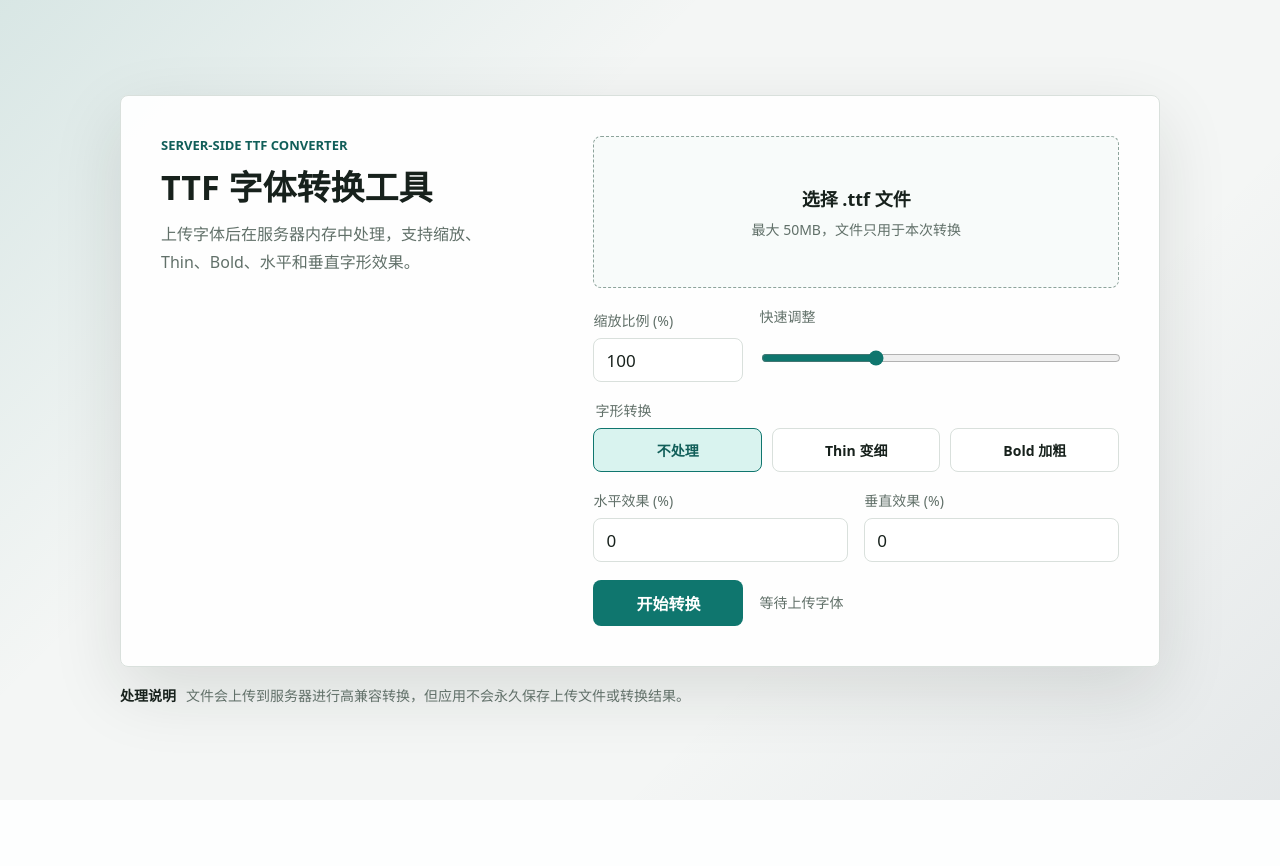
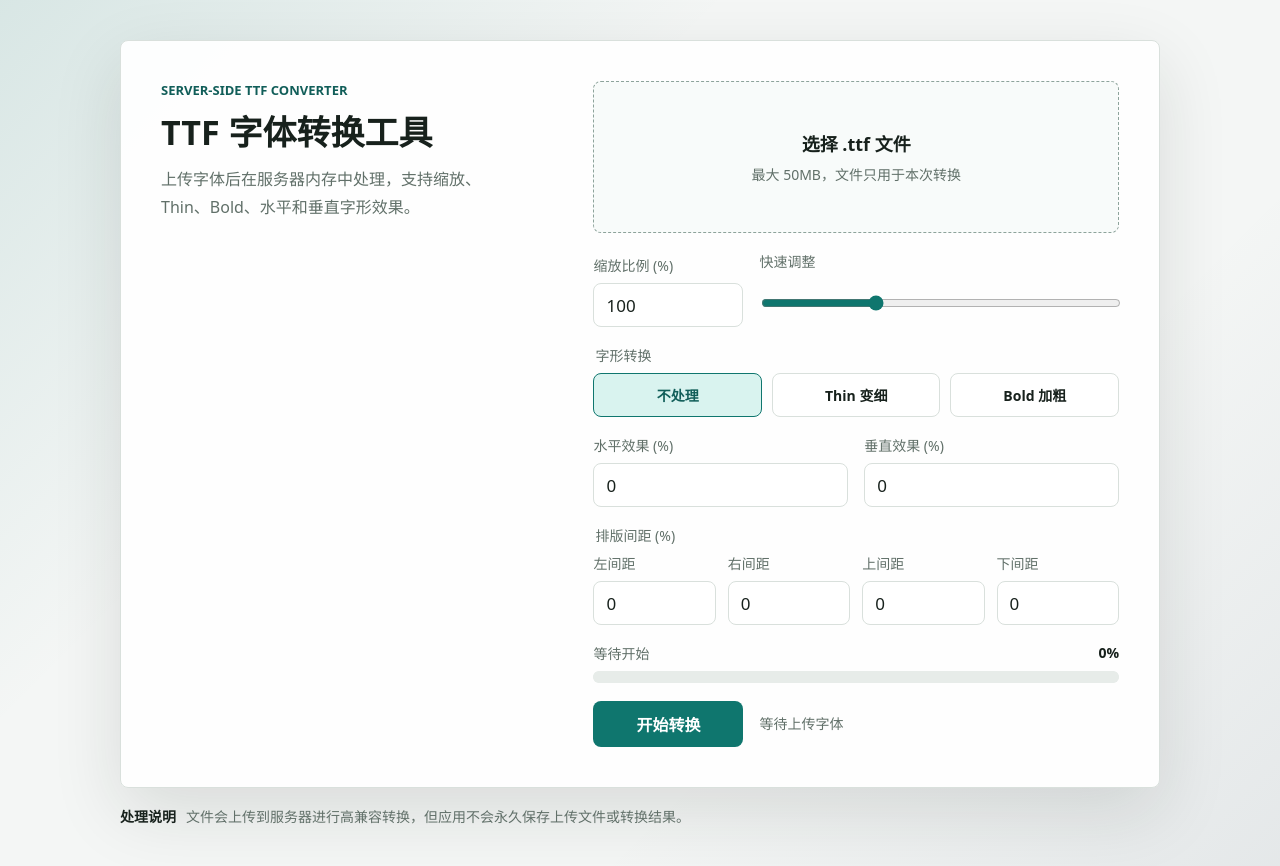
Before and after one commit to Kun686/Font-Editor, a FastAPI app: page / in a window 1280 px wide. Before the commit the page ends 800 px from the top, so only its background shows below. Run offline with FastAPI, Linux system fonts and the light colour scheme.

Commit message:
添加字距
说明本次更新内容，例如：修复页面样式、更新后端逻辑、同步配置文件。

```diff
--- a/main.py
+++ b/main.py
@@ -31,6 +31,10 @@ async def convert_font(
     weight_mode: str = Form("none"),
     effect_x_percent: float = Form(0),
     effect_y_percent: float = Form(0),
+    spacing_left_percent: float = Form(0),
+    spacing_right_percent: float = Form(0),
+    spacing_top_percent: float = Form(0),
+    spacing_bottom_percent: float = Form(0),
 ) -> Response:
     filename = font_file.filename or ""
     if not filename.lower().endswith(".ttf"):
@@ -51,6 +55,10 @@ async def convert_font(
             weight_mode=weight_mode,
             effect_x_percent=effect_x_percent,
             effect_y_percent=effect_y_percent,
+            spacing_left_percent=spacing_left_percent,
+            spacing_right_percent=spacing_right_percent,
+            spacing_top_percent=spacing_top_percent,
+            spacing_bottom_percent=spacing_bottom_percent,
         )
     except FontConversionError as exc:
         raise HTTPException(status_code=400, detail=str(exc)) from exc
@@ -61,6 +69,10 @@ async def convert_font(
         weight_mode=weight_mode,
         effect_x_percent=effect_x_percent,
         effect_y_percent=effect_y_percent,
+        spacing_left_percent=spacing_left_percent,
+        spacing_right_percent=spacing_right_percent,
+        spacing_top_percent=spacing_top_percent,
+        spacing_bottom_percent=spacing_bottom_percent,
     )
     return Response(
         content=converted,
@@ -81,12 +93,22 @@ def _download_name(
     weight_mode: str,
     effect_x_percent: float,
     effect_y_percent: float,
+    spacing_left_percent: float,
+    spacing_right_percent: float,
+    spacing_top_percent: float,
+    spacing_bottom_percent: float,
 ) -> str:
     normalized_source = source_filename.replace("\\", "/")
     source_stem = Path(normalized_source).stem.strip() or "font"
     safe_stem = _safe_file_part(source_stem) or "font"
     effect = _effect_label(weight_mode, effect_x_percent, effect_y_percent)
-    return f"{safe_stem}-{scale_percent}pct-{effect}.ttf"
+    spacing = _spacing_label(
+        spacing_left_percent,
+        spacing_right_percent,
+        spacing_top_percent,
+        spacing_bottom_percent,
+    )
+    return f"{safe_stem}-{scale_percent}pct-{effect}{spacing}.ttf"
 
 
 def _effect_label(weight_mode: str, effect_x_percent: float, effect_y_percent: float) -> str:
@@ -99,6 +121,31 @@ def _effect_label(weight_mode: str, effect_x_percent: float, effect_y_percent: f
     )
 
 
+def _spacing_label(
+    spacing_left_percent: float,
+    spacing_right_percent: float,
+    spacing_top_percent: float,
+    spacing_bottom_percent: float,
+) -> str:
+    if not any(
+        [
+            spacing_left_percent,
+            spacing_right_percent,
+            spacing_top_percent,
+            spacing_bottom_percent,
+        ]
+    ):
+        return ""
+
+    return (
+        "-space-"
+        f"l{_format_effect_number(spacing_left_percent)}-"
+        f"r{_format_effect_number(spacing_right_percent)}-"
+        f"t{_format_effect_number(spacing_top_percent)}-"
+        f"b{_format_effect_number(spacing_bottom_percent)}"
+    )
+
+
 def _format_effect_number(value: float) -> str:
     if value == int(value):
         return str(int(value))
--- a/static/app.js
+++ b/static/app.js
@@ -5,11 +5,21 @@ const scaleInput = document.querySelector("#scale-percent");
 const scaleRange = document.querySelector("#scale-range");
 const effectXInput = document.querySelector("#effect-x");
 const effectYInput = document.querySelector("#effect-y");
+const spacingInputs = [
+  document.querySelector("#spacing-left"),
+  document.querySelector("#spacing-right"),
+  document.querySelector("#spacing-top"),
+  document.querySelector("#spacing-bottom"),
+];
 const submitButton = document.querySelector("#submit-button");
 const downloadLink = document.querySelector("#download-link");
 const statusText = document.querySelector("#status");
 const errorMessage = document.querySelector("#error-message");
+const progressBar = document.querySelector("#progress-bar");
+const progressLabel = document.querySelector("#progress-label");
+const progressPercent = document.querySelector("#progress-percent");
 let activeDownloadUrl = null;
+let progressTimer = null;
 
 fileInput.addEventListener("change", () => {
   clearDownload();
@@ -22,6 +32,7 @@ fileInput.addEventListener("change", () => {
   const sizeMb = file.size / 1024 / 1024;
   fileMeta.textContent = `${file.name} · ${sizeMb.toFixed(2)}MB`;
   statusText.textContent = "等待转换";
+  setProgress(0, "等待开始");
 });
 
 scaleInput.addEventListener("input", () => {
@@ -60,33 +71,33 @@ form.addEventListener("submit", async (event) => {
     return;
   }
 
+  const spacingValues = spacingInputs.map((input) => Number(input.value));
+  if (spacingValues.some((value) => !isValidEffect(value))) {
+    showError("上下左右间距数值必须在 -50 到 50 之间");
+    return;
+  }
+
   submitButton.disabled = true;
-  statusText.textContent = "正在上传并转换...";
+  statusText.textContent = "正在上传...";
+  setProgress(0, "准备上传");
 
   try {
     const formData = new FormData(form);
-    const response = await fetch("/api/convert", {
-      method: "POST",
-      body: formData,
-    });
-
-    if (!response.ok) {
-      const detail = await readError(response);
-      throw new Error(detail);
-    }
-
-    const blob = await response.blob();
-    const filename = getDownloadName(response.headers.get("content-disposition"), file.name);
+    const { blob, disposition } = await submitConversion(formData);
+    const filename = getDownloadName(disposition, file.name);
     activeDownloadUrl = URL.createObjectURL(blob);
     downloadLink.href = activeDownloadUrl;
     downloadLink.download = filename;
     downloadLink.textContent = `下载 ${filename}`;
     downloadLink.hidden = false;
+    setProgress(100, "转换完成");
     statusText.textContent = "转换完成，点击下载按钮保存文件";
   } catch (error) {
     statusText.textContent = "转换失败";
+    setProgress(0, "转换失败");
     showError(error.message || "转换失败，请换一个字体文件重试");
   } finally {
+    stopProgressTimer();
     submitButton.disabled = false;
   }
 });
@@ -103,13 +114,90 @@ function isValidEffect(value) {
   return Number.isFinite(value) && value >= -50 && value <= 50;
 }
 
-async function readError(response) {
-  const contentType = response.headers.get("content-type") || "";
+function submitConversion(formData) {
+  return new Promise((resolve, reject) => {
+    const xhr = new XMLHttpRequest();
+    xhr.open("POST", "/api/convert");
+    xhr.responseType = "blob";
+
+    xhr.upload.addEventListener("progress", (event) => {
+      if (!event.lengthComputable) {
+        return;
+      }
+
+      const uploadPercent = Math.round((event.loaded / event.total) * 100);
+      setProgress(Math.min(70, Math.round(uploadPercent * 0.7)), `正在上传 ${uploadPercent}%`);
+    });
+
+    xhr.upload.addEventListener("load", () => {
+      setProgress(75, "正在转换字体...");
+      startProcessingProgress();
+      statusText.textContent = "正在转换字体...";
+    });
+
+    xhr.addEventListener("load", async () => {
+      stopProgressTimer();
+      if (xhr.status >= 200 && xhr.status < 300) {
+        resolve({
+          blob: xhr.response,
+          disposition: xhr.getResponseHeader("content-disposition"),
+        });
+        return;
+      }
+
+      reject(new Error(await readXhrError(xhr)));
+    });
+
+    xhr.addEventListener("error", () => {
+      stopProgressTimer();
+      reject(new Error("网络错误，转换请求未完成"));
+    });
+
+    xhr.addEventListener("abort", () => {
+      stopProgressTimer();
+      reject(new Error("转换请求已取消"));
+    });
+
+    xhr.send(formData);
+  });
+}
+
+async function readXhrError(xhr) {
+  const contentType = xhr.getResponseHeader("content-type") || "";
+  const text = xhr.response instanceof Blob ? await xhr.response.text() : xhr.responseText;
   if (contentType.includes("application/json")) {
-    const data = await response.json();
-    return data.detail || "转换失败";
+    try {
+      const data = JSON.parse(text);
+      return data.detail || "转换失败";
+    } catch {
+      return "转换失败";
+    }
   }
-  return await response.text();
+  return text || "转换失败";
+}
+
+function setProgress(percent, label) {
+  const bounded = Math.min(100, Math.max(0, Math.round(percent)));
+  progressBar.value = bounded;
+  progressPercent.textContent = `${bounded}%`;
+  progressLabel.textContent = label;
+}
+
+function startProcessingProgress() {
+  stopProgressTimer();
+  progressTimer = window.setInterval(() => {
+    const current = Number(progressBar.value);
+    if (current < 95) {
+      setProgress(current + 1, "正在转换字体...");
+    }
+  }, 250);
+}
+
+function stopProgressTimer() {
+  if (progressTimer) {
+    window.clearInterval(progressTimer);
+    progressTimer = null;
+  }
 }
 
 function getDownloadName(disposition, sourceName) {
@@ -137,6 +225,7 @@ function clearDownload() {
   downloadLink.removeAttribute("href");
   downloadLink.removeAttribute("download");
   downloadLink.textContent = "下载转换后的字体";
+  setProgress(0, "等待开始");
 }
 
 function showError(message) {
--- a/static/styles.css
+++ b/static/styles.css
@@ -144,6 +144,27 @@ h1 {
   grid-template-columns: repeat(2, minmax(0, 1fr));
 }
 
+.spacing-panel {
+  display: grid;
+  gap: 10px;
+  min-width: 0;
+  margin: 0;
+  padding: 0;
+  border: 0;
+}
+
+.spacing-panel legend {
+  margin-bottom: 8px;
+  color: var(--muted);
+  font-size: 14px;
+}
+
+.spacing-grid {
+  display: grid;
+  grid-template-columns: repeat(4, minmax(0, 1fr));
+  gap: 12px;
+}
+
 .field,
 .range-field {
   display: grid;
@@ -233,6 +254,50 @@ h1 {
   border-color: var(--accent);
   color: var(--accent-dark);
   background: var(--accent-soft);
+}
+
+.progress-panel {
+  display: grid;
+  gap: 8px;
+}
+
+.progress-header {
+  display: flex;
+  justify-content: space-between;
+  gap: 12px;
+  color: var(--muted);
+  font-size: 14px;
+}
+
+.progress-header output {
+  color: var(--ink);
+  font-variant-numeric: tabular-nums;
+  font-weight: 700;
+}
+
+.progress-bar {
+  width: 100%;
+  height: 12px;
+  overflow: hidden;
+  border: 0;
+  border-radius: 999px;
+  background: #e7ece9;
+}
+
+.progress-bar::-webkit-progress-bar {
+  border-radius: 999px;
+  background: #e7ece9;
+}
+
+.progress-bar::-webkit-progress-value {
+  border-radius: 999px;
+  background: var(--accent);
+  transition: width 0.2s ease;
+}
+
+.progress-bar::-moz-progress-bar {
+  border-radius: 999px;
+  background: var(--accent);
 }
 
 .actions {
@@ -342,6 +407,7 @@ button:disabled {
 
   .control-grid,
   .effect-grid,
+  .spacing-grid,
   .actions {
     grid-template-columns: 1fr;
   }
--- a/templates/index.html
+++ b/templates/index.html
@@ -91,6 +91,75 @@
             </label>
           </div>
 
+          <fieldset class="spacing-panel">
+            <legend>排版间距 (%)</legend>
+            <div class="spacing-grid">
+              <label class="field">
+                <span>左间距</span>
+                <input
+                  id="spacing-left"
+                  name="spacing_left_percent"
+                  type="number"
+                  min="-50"
+                  max="50"
+                  step="0.1"
+                  value="0"
+                  inputmode="decimal"
+                />
+              </label>
+
+              <label class="field">
+                <span>右间距</span>
+                <input
+                  id="spacing-right"
+                  name="spacing_right_percent"
+                  type="number"
+                  min="-50"
+                  max="50"
+                  step="0.1"
+                  value="0"
+                  inputmode="decimal"
+                />
+              </label>
+
+              <label class="field">
+                <span>上间距</span>
+                <input
+                  id="spacing-top"
+                  name="spacing_top_percent"
+                  type="number"
+                  min="-50"
+                  max="50"
+                  step="0.1"
+                  value="0"
+                  inputmode="decimal"
+                />
+              </label>
+
+              <label class="field">
+                <span>下间距</span>
+                <input
+                  id="spacing-bottom"
+                  name="spacing_bottom_percent"
+                  type="number"
+                  min="-50"
+                  max="50"
+                  step="0.1"
+                  value="0"
+                  inputmode="decimal"
+                />
+              </label>
+            </div>
+          </fieldset>
+
+          <div class="progress-panel" aria-label="转换进度">
+            <div class="progress-header">
+              <span id="progress-label">等待开始</span>
+              <output id="progress-percent" for="progress-bar">0%</output>
+            </div>
+            <progress id="progress-bar" class="progress-bar" max="100" value="0"></progress>
+          </div>
+
           <div class="actions">
             <button id="submit-button" type="submit">开始转换</button>
             <a id="download-link" class="download-link" href="#" download hidden>下载转换后的字体</a>
```
Also changed, not shown: font_processor.py (+102 -0 lines), tests/test_api.py (+43 -2 lines), tests/test_font_processor.py (+30 -0 lines).
